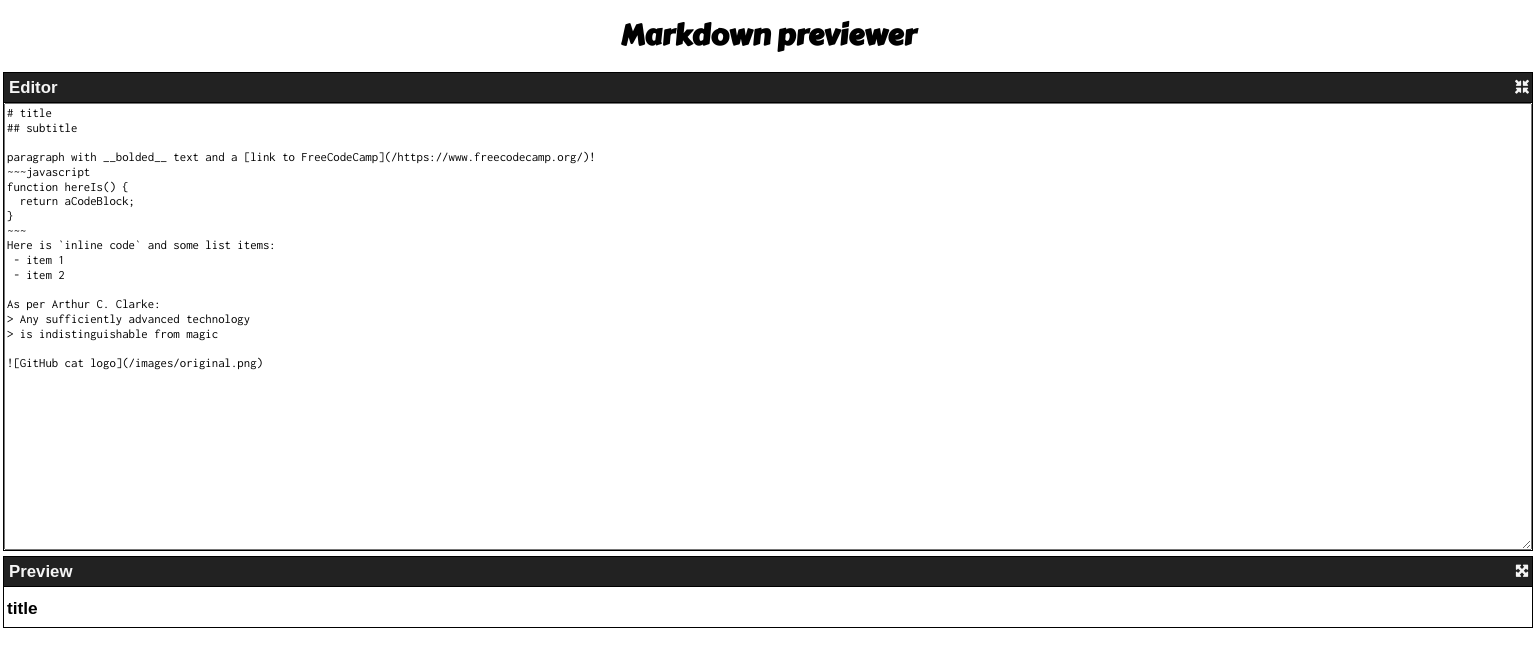
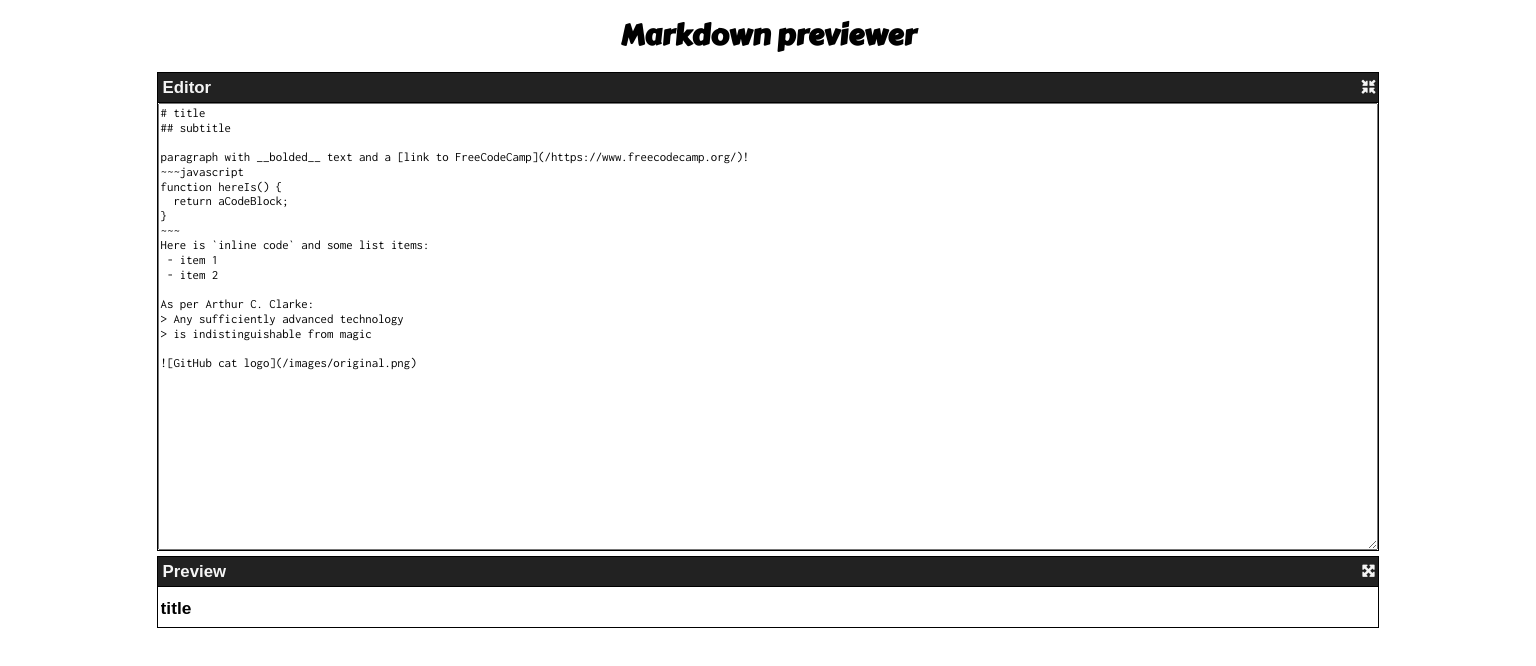
Before and after one commit to dloret/fcc_challenges, a React (Create React App) app in the folder fcc/front_end_libraries/markdown-previewer/: page / in a window 1536 px wide. Shown: the top 666 px of the page. Built offline with nearby package versions, Linux system fonts and the light colour scheme; a web font is replaced by a local one.

Commit message:
Markdown Previewer: Finished the project - Ready for production build

```diff
--- a/fcc/front_end_libraries/markdown-previewer/package.json
+++ b/fcc/front_end_libraries/markdown-previewer/package.json
@@ -1,5 +1,6 @@
 {
   "name": "markdown-previewer",
+  "homepage": "http://2d2h.net/fcc/front_end_libraries/markdown_previewer",
   "version": "0.1.0",
   "private": true,
   "dependencies": {
--- a/fcc/front_end_libraries/markdown-previewer/src/styles/App.scss
+++ b/fcc/front_end_libraries/markdown-previewer/src/styles/App.scss
@@ -6,4 +6,11 @@
     font-size: 1.8em;
     text-align: center;
   }
+
+  @media screen and (min-width: 1300px) {
+    main {
+      max-width: 80vw;
+      margin: 0 auto;
+    }
+  }
 }
```
